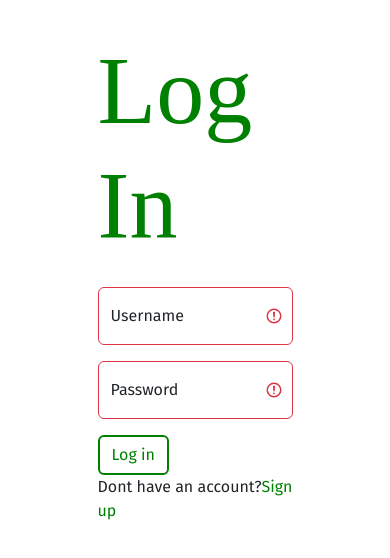
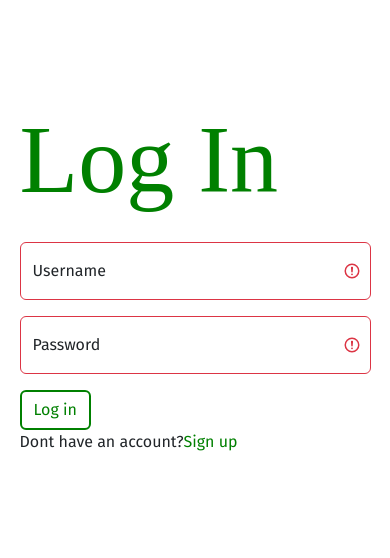
Before and after one commit to pethoburr/blog-client, a React (Vite) app: page /log-in in a window 390 px wide. Shown: the part 144-702 px from the top of the page. Built offline with nearby package versions, Linux system fonts and the light colour scheme; a web font is replaced by a local one.

Commit message:
adjust mobile login signup form size

```diff
--- a/src/App.css
+++ b/src/App.css
@@ -711,4 +711,8 @@ h4 {
   .postxt {
     max-width: 100% !important;
   }
+
+  form {
+    width: 90%;
+  }
 }
```
